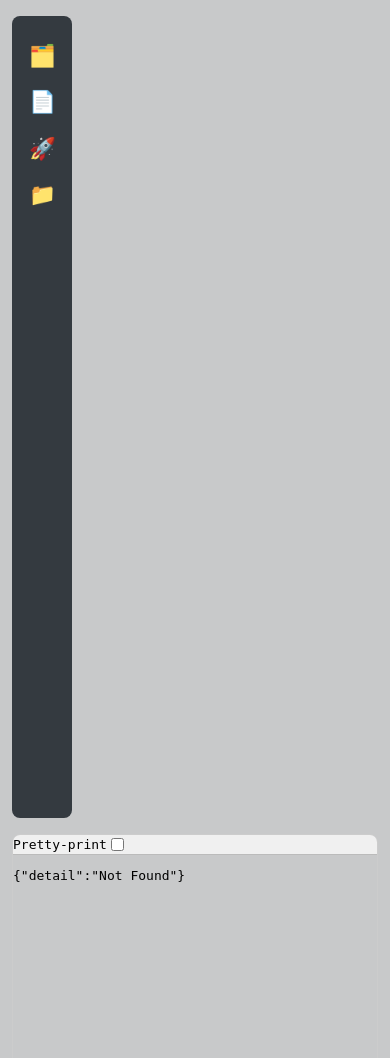
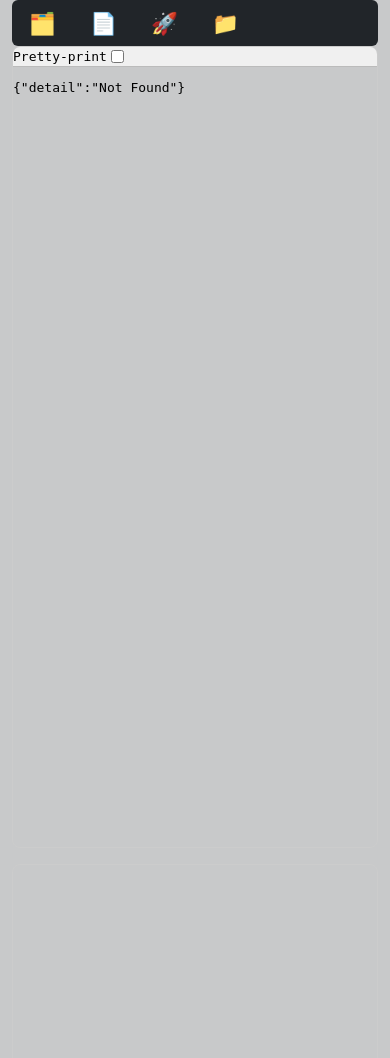
Before and after one commit to mhbrk/disc-site, a FastAPI app: page / in a window 390 px wide. Shown: the top 1058 px of the page. After the commit the page ends 94 px from the top, so only its background shows below. Run offline with FastAPI, Linux system fonts and the light colour scheme; parts of the project's set-up code (start-up, migrations or seed data) failed here and were passed over.

Commit message:
sidebar now responsive

```diff
--- a/breba_app/app/templates/base.html
+++ b/breba_app/app/templates/base.html
@@ -31,20 +31,6 @@
             position: relative;
         }
 
-        .sidebar {
-            width: 60px;
-            background-color: #343a40;
-            color: white;
-            height: 95vh;
-            display: flex;
-            flex-direction: column;
-            align-items: center;
-            padding-top: 1rem;
-            border-radius: 0.5rem;
-            position: relative;
-            z-index: 2;
-        }
-
         .side-panel {
             position: absolute;
             top: 1rem;
@@ -59,6 +45,7 @@
             overflow-y: auto;
             padding: 1rem;
         }
+
     </style>
 
 </head>
@@ -75,20 +62,19 @@
     </div>
 </div>
 <div class="container-fluid mt-3">
-    <div class="row g-3">
-        <div class="col-auto">
-            <div class="sidebar">
-                <button id="toggle-products" type="button" class="btn text-white fs-4" title="Products">
-                    &#x1F5C2;
+    <div class="row g-3 align-items-stretch">
+        <!-- Sidebar Column -->
+        <div class="col-12 col-md-auto px-2 px-md-0 mt-0 mt-md-3">
+            <div
+                class="d-flex flex-md-column flex-row bg-dark rounded gap-2 h-100 px-1 pt-md-2 w-100 w-md-auto">
+                <button id="toggle-products" type="button" class="btn text-white fs-4" title="Products">&#x1F5C2;
                 </button>
                 <button id="toggle-builder" class="btn text-white fs-4" title="Open Builder">&#x1F4C4;</button>
                 <button id="toggle-deploy" class="btn text-white fs-4" title="Deploy App">&#x1F680;</button>
-                <button id="toggle-templates" type="button" class="btn text-white fs-4" title="Templates">
-                    &#x1F4C1;
-                </button>
+                <button id="toggle-templates" class="btn text-white fs-4" title="Templates">&#x1F4C1;</button>
             </div>
         </div>
-        <div class="col-md-4">
+        <div class="col-md-4 mt-0 mt-md-3">
             <div id="input-panel" class="panel">
                 {% include "input.html" %}
             </div>
```
